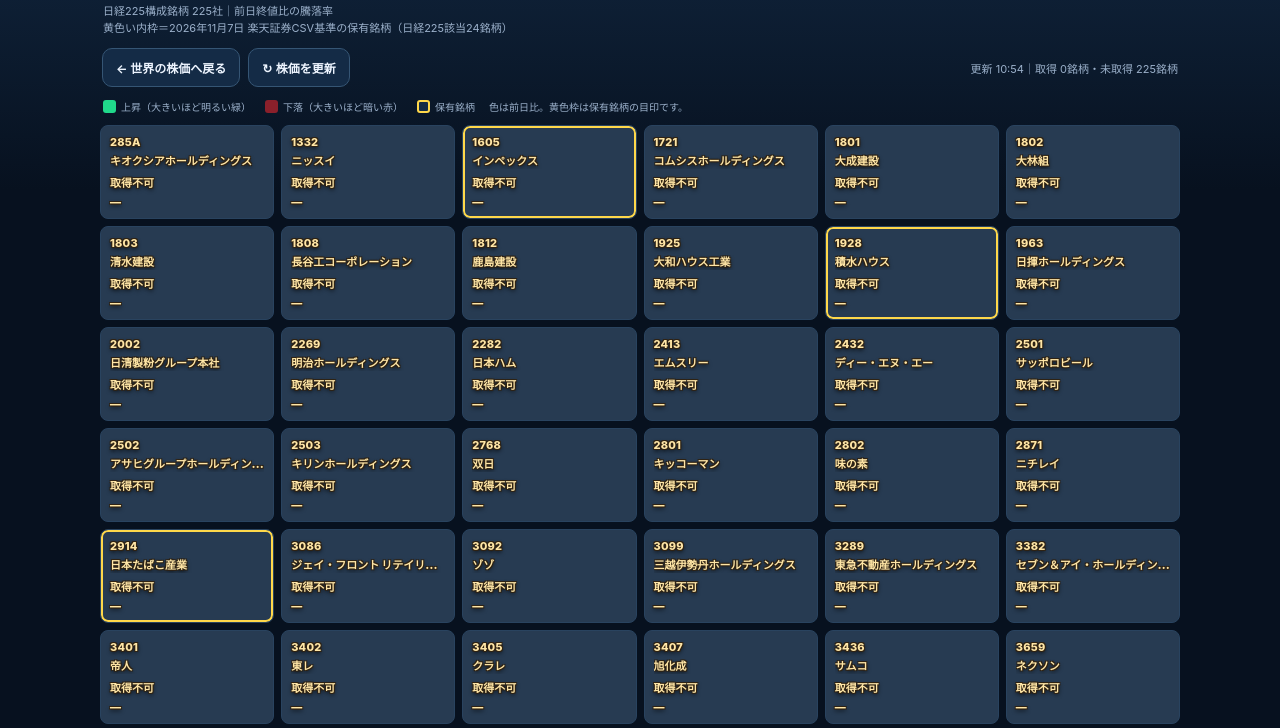
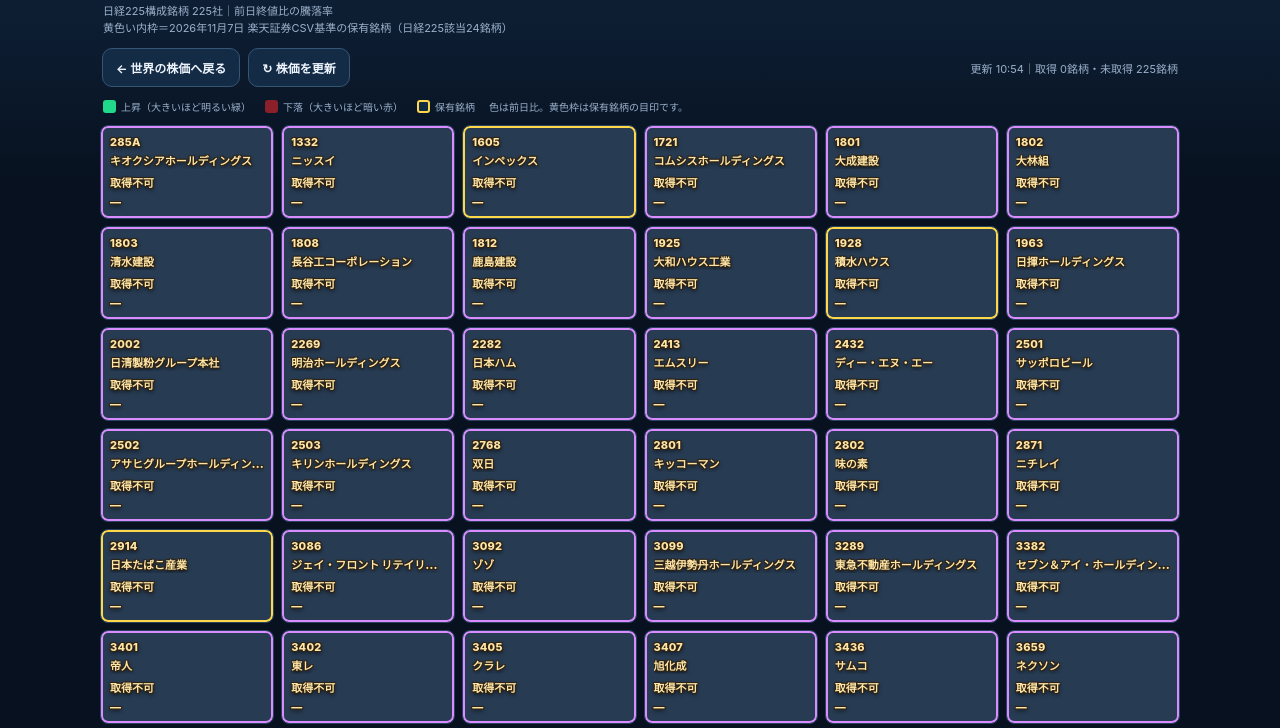
Before and after one commit to hiromagic0001-ux/my-investment-forecast, a plain HTML site: page heatmap-portrait.html in a window 1280 px wide. Shown: the part 70-798 px from the top of the page. Drawn offline with Linux system fonts and the light colour scheme; no server answers.

Commit message:
Outline all unheld Japan 225 heatmap stocks in purple

```diff
--- a/heatmap-portrait.html
+++ b/heatmap-portrait.html
@@ -28,7 +28,7 @@ main{max-width:1100px;margin:auto;padding:0 10px 26px}
 .tiles{display:grid;grid-template-columns:repeat(3,minmax(0,1fr));gap:5px}
 .tile{min-width:0;min-height:83px;border-radius:8px;padding:7px 5px 6px;background:#142b46;border:1px solid #29435f;display:flex;flex-direction:column;justify-content:space-between;overflow:hidden}
 .tile.held{box-shadow:inset 0 0 0 2px var(--yellow)}
-.tile.candidate{box-shadow:inset 0 0 0 2px #d98cff}
+.tile:not(.held){box-shadow:inset 0 0 0 2px #d98cff}
 .tile.up{background:var(--heat-bg,linear-gradient(145deg,#174d39,#123b2d));border-color:var(--heat-border,#27875d)}
 .tile.down{background:var(--heat-bg,linear-gradient(145deg,#e15a62,#b63b45));border-color:var(--heat-border,#9d303a)}
 .tile.flat{background:#273b52}
```
